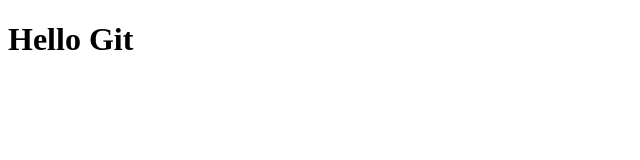
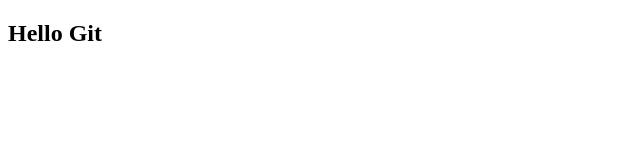
Before and after one commit to yhacomputer/LesGit, a plain HTML site: page index.html in a window 1280 px wide. Shown: the whole page, without its empty margins (0-640 px from the left). Drawn offline with Linux system fonts and the light colour scheme.

Commit message:
h1 delete and h2 add

```diff
--- a/index.html
+++ b/index.html
@@ -6,6 +6,6 @@
     <title>Document</title>
 </head>
 <body>
-    <h1>Hello Git</h1>
+    <h2>Hello Git</h2>
 </body>
 </html>
```
